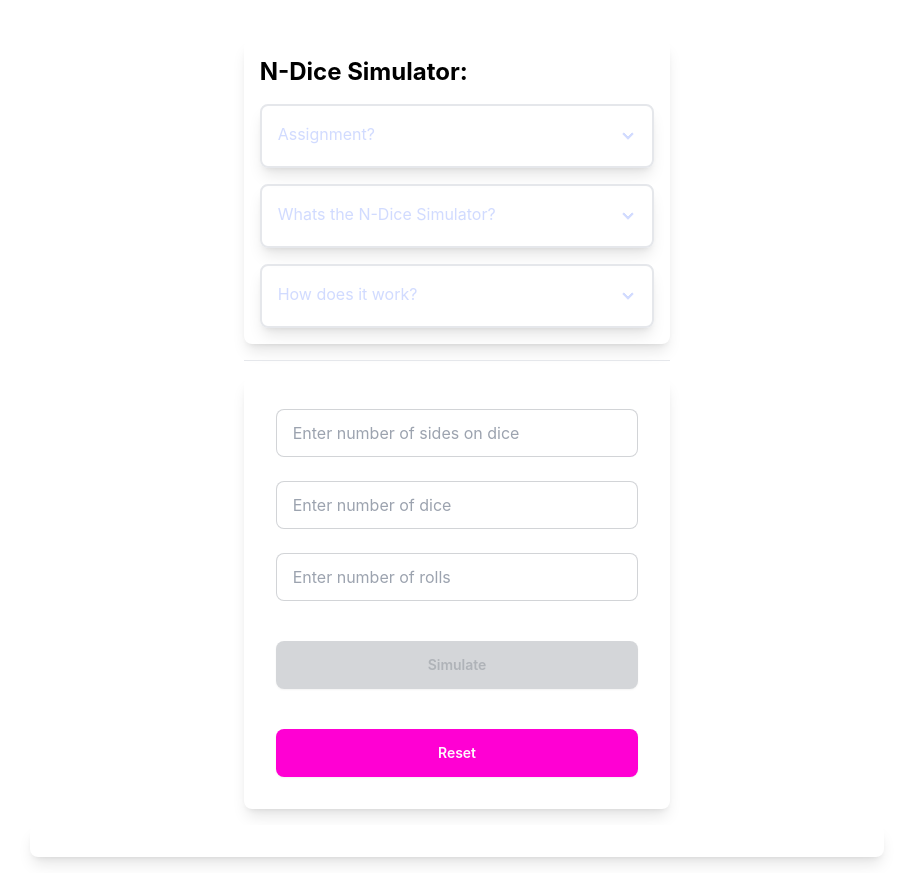
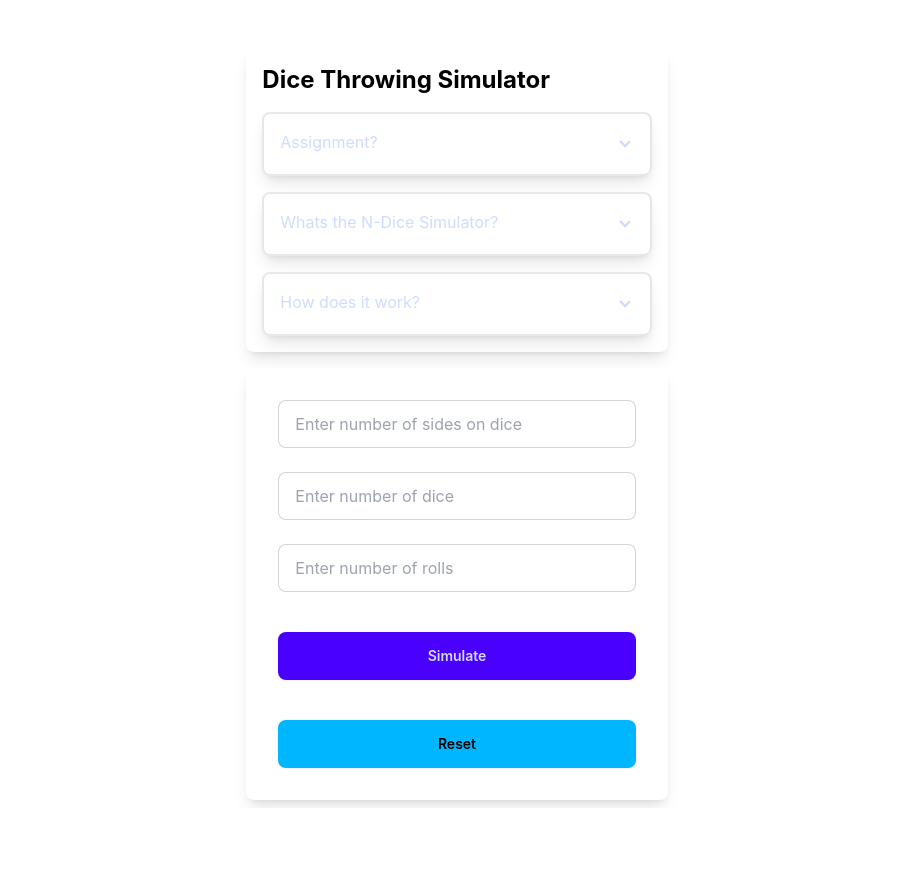
Before and after one commit to Exochos/Pupdog-Studio, a Next.js app: page /maths/week3/ndice in a window 1280 px wide. Shown: the whole page, without its empty margins (183-1096 px from the left). After the commit the page ends 808 px from the top, so only its background shows below. Built offline with nearby package versions, Linux system fonts and the light colour scheme.

Commit message:
Update page.tsx
Added error checking

```diff
--- a/app/maths/week3/ndice/page.tsx
+++ b/app/maths/week3/ndice/page.tsx
@@ -18,9 +18,30 @@ const NDice: React.FC = () => {
   const chartRef = useRef<HTMLCanvasElement>(null)
   const chartInstanceRef = useRef<ChartJS | null>(null)
 
+  // Set error messages
+  const errorMessages = {
+    neg: "Invalid input. Please enter a positive number.",
+    empty: "Invalid input. Please enter a value.",
+    not: "Invalid input. Please enter a number.",
+    large: "Number to large. Please enter a smaller number.",
+  }
+
   // Handle change
   const handleChange = (e: React.ChangeEvent<HTMLInputElement>) => {
     const { name, value } = e.target
+    const intValue = parseInt(value, 10)
+
+    let error = null
+
+    if (value === "") {
+      error = errorMessages.empty
+    } else if (intValue < 1) {
+      error = errorMessages.neg
+    } else if (intValue > 10000) {
+      error = errorMessages.large
+    }
+
+    setError(error)
     switch (name) {
       case "nDiceSide":
         setNDiceSide(value)
@@ -31,12 +52,14 @@ const NDice: React.FC = () => {
       case "kNumberRolls":
         setKNumberRolls(value)
         break
+      default:
+        break
     }
   }
 
   // Monte Carlo simulation to generate a normal distribution
   const generateDistribution = (n: number, m: number) => {
-    const sizeMonteCarlo = 30000
+    const sizeMonteCarlo = 10000
     const distribution = Array.from({ length: n * m + 1 }, () => 0)
 
     for (let i = 0; i < sizeMonteCarlo; i++) {
@@ -58,9 +81,36 @@ const NDice: React.FC = () => {
     const k = parseInt(kNumberRolls as string, 10)
     const m = parseInt(mNumberDice as string, 10)
 
-    if (isNaN(n) || isNaN(k) || isNaN(m) || n < 1 || k < 1 || m < 1) {
-      setError("Invalid input")
+    switch (true) {
+      case isNaN(n):
+        setError(errorMessages.not)
         return
+      case isNaN(m):
+        setError(errorMessages.not)
+        return
+      case isNaN(k):
+        setError(errorMessages.not)
+        return
+      case n < 1:
+        setError(errorMessages.neg)
+        return
+      case m < 1:
+        setError(errorMessages.neg)
+        return
+      case k < 1:
+        setError(errorMessages.neg)
+        return
+      case n > 10000:
+        setError(errorMessages.large)
+        return
+      case m > 10000:
+        setError(errorMessages.large)
+        return
+      case k > 10000:
+        setError(errorMessages.large)
+        return
+      default:
+        break
     }
 
     const results = []
@@ -86,6 +136,7 @@ const NDice: React.FC = () => {
     setKNumberRolls("")
     setResults([])
     setDistribution([])
+    setError(null)
   }
 
   useEffect(() => {
@@ -165,9 +216,10 @@ const NDice: React.FC = () => {
 
   return (
     <>
-      <div className="container mx-auto mt-10 flex flex-col flex-wrap items-center justify-center">
-        <div className="w-full rounded-lg bg-white p-4 shadow-lg lg:w-1/3">
-          <h1 className="text-2xl font-bold text-black">N-Dice Simulator:</h1>
+      <div className="container mx-auto mt-10 flex flex-col items-center justify-center p-2 lg:flex-row lg:space-x-4">
+        <div className="flex w-full flex-col items-center lg:w-1/3">
+          <div className="w-full rounded-lg bg-white p-4 shadow-lg">
+            <h1 className="text-2xl font-bold text-black">Dice Throwing Simulator</h1>
             <div className="bg-grey-800 bg-opacity-40/40 collapse collapse-arrow mt-4 rounded-lg border-2 border-gray-200 shadow-lg">
               <input type="checkbox" className="peer" />
               <div className="bg-primary peer-checked:bg-primary collapse-title text-primary-content peer-checked:text-secondary-content">
@@ -181,9 +233,9 @@ const NDice: React.FC = () => {
                   Task 1: Implementing the Dice Roll Function Write a Python function that simulates rolling M number of
                   N-sided dice once and returns the sum of the outcomes. Task 2: Simulating Multiple Rolls Create a
                   function to simulate rolling M number of N-sided dice K times and record the results. Task 3:
-                Calculating Probability Distribution Write a function to calculate the probability of each possible sum
-                when M number of N-sided dice are rolled. Task 4: User Interface Allow the user to input the values of
-                N, M, K and display the probability distribution.
+                  Calculating Probability Distribution Write a function to calculate the probability of each possible
+                  sum when M number of N-sided dice are rolled. Task 4: User Interface Allow the user to input the
+                  values of N, M, K and display the probability distribution.
                 </p>
               </div>
             </div>
@@ -195,8 +247,8 @@ const NDice: React.FC = () => {
               </div>
               <div className="bg-primary peer-checked:bg-primary peer-checked:text-secondary-info collapse-content text-primary-content">
                 <p>
-                The N-Dice Simulator is a tool that allows you to simulate the rolling of multiple dice with a specified
-                number of sides and number of rolls.
+                  The N-Dice Simulator is a tool that allows you to simulate the rolling of multiple dice with a
+                  specified number of sides and number of rolls.
                 </p>
               </div>
             </div>
@@ -214,8 +266,7 @@ const NDice: React.FC = () => {
             </div>
           </div>
 
-        <hr className="my-4 w-1/3" />
-        <div className="w-full rounded-lg bg-white p-4 shadow-lg lg:w-1/3">
+          <div className="mt-4 w-full rounded-lg bg-white p-4 shadow-lg">
             <div className="m-4 grid grid-cols-1 gap-6">
               <input
                 type="number"
@@ -242,29 +293,26 @@ const NDice: React.FC = () => {
                 onChange={handleChange}
               />
               {error && <span className="text-red-500">{error}</span>}
-            <button
-              className="btn btn-primary mt-4"
-              onClick={handleSimulate}
-              disabled={nDiceSide === "" || mNumberDice === "" || kNumberRolls === ""}
-            >
+              <button className="btn btn-primary mt-4" onClick={handleSimulate}>
                 Simulate
               </button>
-            <button className="btn btn-secondary mt-4" onClick={handleReset}>
+              <button className="btn btn-info mt-4" onClick={handleReset}>
                 Reset
               </button>
             </div>
           </div>
-        <div className="m-4 w-full rounded-lg bg-white p-4 shadow-lg lg:w-2/3">
+        </div>
+
         {results.length > 0 && (
+          <div className="height-auto m-4 w-full rounded-lg bg-white p-4 shadow-lg lg:w-2/3">
             <div className="mt-6">
               <h2 className="text-xl font-bold">Results & Monte Carlo Distribution</h2>
-              <canvas ref={chartRef} />
+              <canvas ref={chartRef} id="chart" className="mt-4" width={400} height={200}></canvas>
+            </div>
           </div>
         )}
-        </div>
       </div>
     </>
   )
 }
-
 export default NDice
```
Lines whose indentation alone changed are shown as unchanged.
